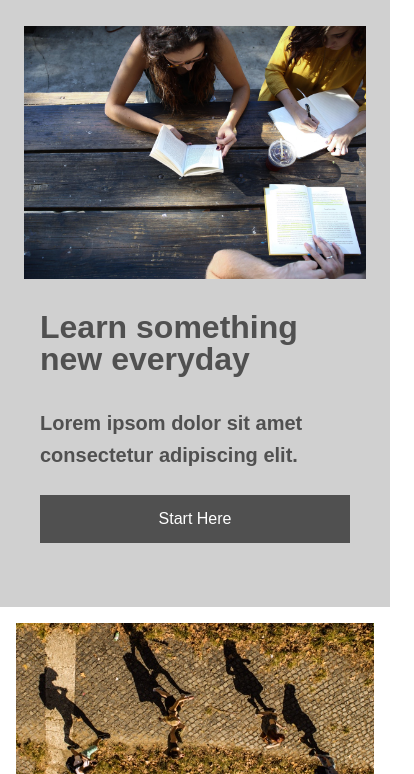
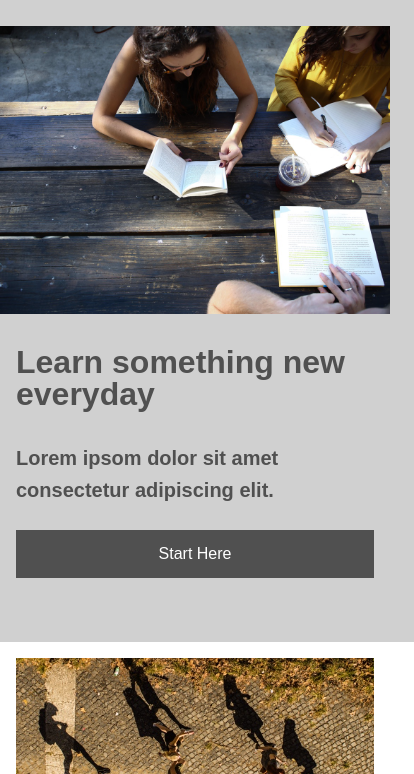
Before and after one commit to ianbgoldberg/colmar-academy, a plain HTML site: page index.html in a window 390 px wide. Shown: the part 70-844 px from the top of the page, 414 px wide, since content can reach past the window. Drawn offline with Linux system fonts and the light colour scheme.

Commit message:
add thesis css code fix various code for widths

```diff
--- a/index.html
+++ b/index.html
@@ -29,11 +29,13 @@
     </header>
     <div class="content">
       <div class="banner">
-        <img src="./resources/images/banner.jpg">
-        <div class="banner_text">
-          <h1>Learn something new everyday</h1>
-          <h2>Lorem ipsom dolor sit amet consectetur adipiscing elit.</h2>
-          <p>Start Here</p>
+        <div class="banner_content">
+          <img src="./resources/images/banner.jpg">
+          <div class="banner_text">
+            <h1>Learn something new everyday</h1>
+            <h2>Lorem ipsom dolor sit amet consectetur adipiscing elit.</h2>
+            <p>Start Here</p>
+          </div>
         </div>
       </div>
 
@@ -152,7 +154,7 @@
         <h1>Thesis exhibit</h1>
         <div class="thesis_content">
           <div class="thesis_video">
-            <video src="./resources/videos/thesis.mp4">
+            <video width="50%" height="auto" src="./resources/videos/thesis.mp4">
             <h2 class="desktop">Reimagine urban</h2>
             <p class="desktop">
               "Curabitur vitea libero in ipsum porttitor consequat. Aliqum et commodo lectus, nec conseqaut neque. Sed non accumsan urna. Phasellus sed consequat ex. Etiam eget magna laoreet, efficitur dolor consequat, tristique ligula"
--- a/resources/css/style.css
+++ b/resources/css/style.css
@@ -5,8 +5,20 @@ html {
   font-family: sans-serif;
 }
 
+/* when I add this the header disappears
+body {
+  display: flex;
+  flex-direction: column;
+  justify-content: center;
+  align-items: center;
+}
+*/
+
 .content {
-  max-width: 1355px;
+  display: flex;
+  flex-direction: column;
+  justify-content: center;
+  align-items: center;
   position: relative;
   top: 4rem; /* To offset for fixed header. */
 }
@@ -123,19 +135,28 @@ header .desktop ul li {
 /* BANNER */
 
 .banner {
+  width: 100%;
   background-color: #d0d0d0;
   padding: 2rem 1.5rem;
+  display:flex;
+  flex-direction: column;
+  justify-content: center;
+  align-items: center;
+}
+
+.banner_content {
+  max-width: 1220px;
   display: inline-flex;
   justify-content: center;
   align-items: center;
 }
 
-.banner img {
+.banner_content img {
   width: 60%;
   height: auto;
 }
 
-.banner .banner_text {
+.banner_content .banner_text {
   height: 100%;
   color: #505050;
   margin-left: 2.5rem;
@@ -145,18 +166,18 @@ header .desktop ul li {
   justify-content: space-between;
 }
 
-.banner .banner_text h1 {
+.banner_content .banner_text h1 {
   margin: 1rem 0;
   font-size: 2rem;
   font-weight: 700;
   line-height: 2rem;
 }
 
-.banner .banner_text h2 {
+.banner_content .banner_text h2 {
   margin: 1rem 0;
 }
 
-.banner .banner_text p {
+.banner_content .banner_text p {
   margin: 1rem 0;
   color: #ffffff;
   background-color: #505050;
@@ -166,32 +187,32 @@ header .desktop ul li {
 }
 
 @media only screen and (max-width: 805px) {
-  .banner {
+  .banner_content {
     display: flex;
     flex-direction: column;
     justify-content: center;
     align-items: center;
   }
 
-  .banner img {
+  .banner_content img {
     width: 100%;
     height: auto;
   }
 
-  .banner .banner_text {
+  .banner_content .banner_text {
     margin: 2rem 1rem;
   }
 
-  .banner .banner_text h1 {
+  .banner_content .banner_text h1 {
     margin: 0 0 2rem 0;
     font-size: 2rem;
   }
 
-  .banner .banner_text h2 {
+  .banner_content .banner_text h2 {
     margin: 0 0 1.5rem 0;
   }
 
-  .banner .banner_text p {
+  .banner_content .banner_text p {
     margin: 0;
   }
 
@@ -204,7 +225,6 @@ header .desktop ul li {
   display: inline-flex;
   justify-content: center;
   align-items: center;
-  margin: 0 1.5rem;
   border-bottom: 1px solid #d0d0d0;
 }
 
@@ -213,7 +233,8 @@ header .desktop ul li {
   flex-direction: column;
   justify-content: center;
   align-items: flex-start;
-  margin: 2rem 1.5rem 2rem 0;
+  padding: 2rem 1.5rem 2rem 1.5rem;
+  border-right: 1px solid #d0d0d0;
 }
 
 .info .info_main img {
@@ -238,7 +259,6 @@ header .desktop ul li {
   flex-direction: column;
   justify-content: space-between;
   align-items: flex-start;
-  border-left: 1px solid #d0d0d0;
 }
 
 .info .info_sides .info_side {
@@ -322,7 +342,7 @@ header .desktop ul li {
 /* COURSES */
 
 .courses {
-  flex-shrink: 1;
+  width: 100%;
   display: flex;
   flex-direction: column;
   justify-content: center;
@@ -374,7 +394,7 @@ header .desktop ul li {
   margin-bottom: 0.5rem
 }
 
-@media only screen and (max-width: 880px) {
+@media only screen and (max-width: 885px) {
 
   .courses {
     background-color: #ffffff;
@@ -414,4 +434,41 @@ header .desktop ul li {
 
 /* THESIS */
 
+/* not working
+.thesis {
+  display: flex;
+  flex-direction: column;
+  justify-content: center;
+  align-items: center;
+  padding: 2rem 0 2rem 1.5rem;
+  border-bottom: 1px solid #d0d0d0;
+}
+
+.thesis .thesis_content {
+  display: inline-flex;
+  justify-content: center;
+  align-items: center;
+}
+
+.thesis .thesis_content .thesis_video {
+  display: flex;
+  flex-direction: column;
+  justify-content: center;
+  align-items: center;
+}
+
+.thesis .thesis_content .thesis_sides {
+  width: 26.5rem;
+  display: flex;
+  flex-direction: column;
+  justify-content: center;
+  align-items: center;
+}
+
+.thesis .thesis_content .thesis_sides .thesis_side{
+  display: inline-flex;
+  justify-content: center;
+  align-items: center;
+}*/
+
 /* FOOTER */
```
